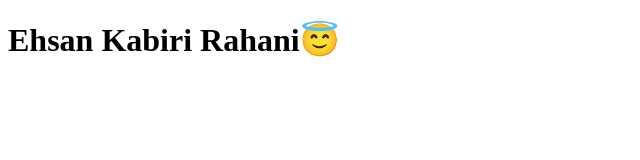
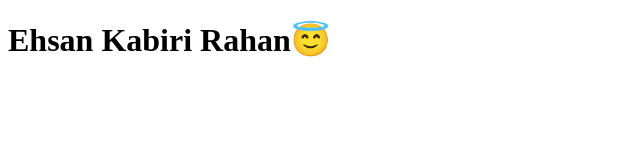
Before and after one commit to erahani/teb, a plain HTML site: page index.html in a window 1280 px wide. Shown: the full height of the page, 0-640 px from the left. Drawn offline with Linux system fonts and the light colour scheme.

Commit message:
body title changed

```diff
--- a/index.html
+++ b/index.html
@@ -5,6 +5,6 @@
         <title>Ehsan's Personal Page</title>
     </head>
     <body>
-       <h1>Ehsan Kabiri Rahani😇</h1>
+       <h1>Ehsan Kabiri Rahan😇</h1>
     </body>
 </html>
```
